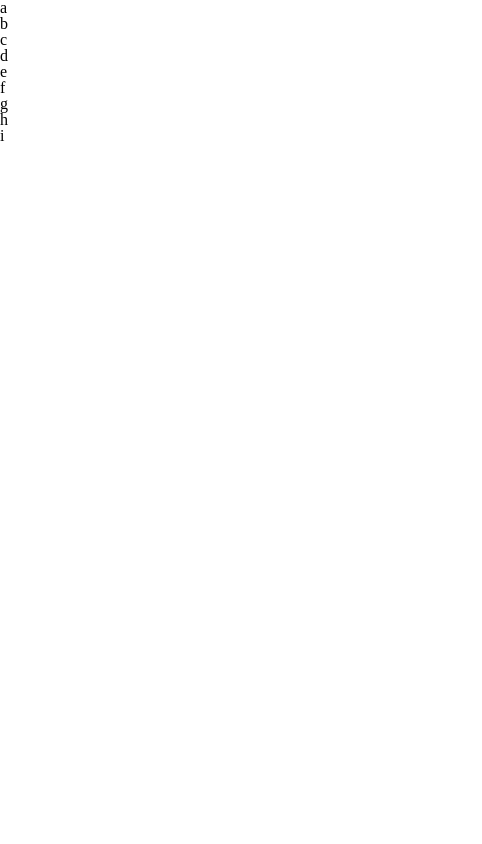
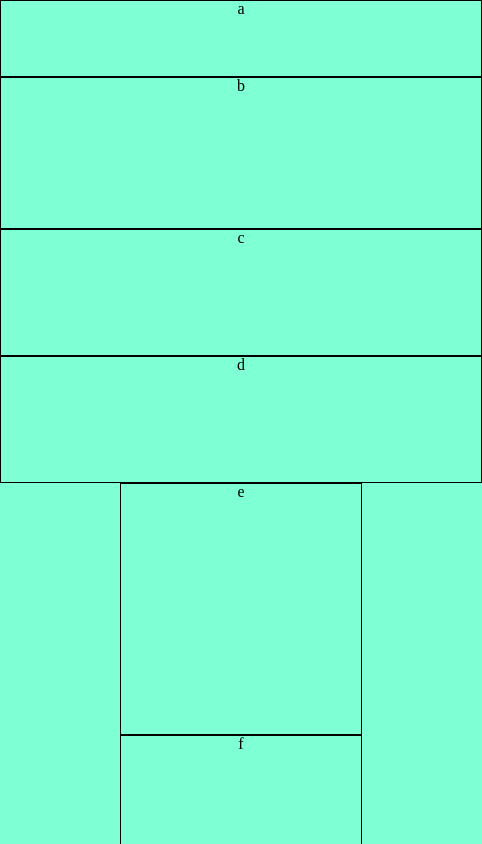
Before and after one commit to jordan-fox/301-lab-01, a plain HTML site: page index.html in a window 390 px wide. Shown: the top 844 px of the page, 482 px wide, since content can reach past the window. Drawn offline with Linux system fonts and the light colour scheme.

Commit message:
added some css elements to mobile

```diff
--- a/css/base.css
+++ b/css/base.css
@@ -0,0 +1,90 @@
+/* desktop */
+
+body {
+    text-align: center;
+}
+
+main {
+    display: inline-block;
+    max-width: 960px;
+    background-color: brown;
+}
+
+
+
+#top {
+
+}
+
+#sideLeft {
+
+}
+
+#mid {
+
+}
+
+#square {
+
+}
+
+#bottom {
+
+}
+
+
+
+
+
+
+
+
+
+
+
+
+/* mobile */
+
+@media (max-width: 768px) {
+
+
+    main {
+        background-color: aquamarine;
+    }
+
+    #top {
+        border: black solid 1px;
+        height: 75px;
+        width: 480px;
+        display: inline-block;
+    }
+
+    #sideLeft {
+        border: black solid 1px;
+        height: 150px;
+        width: 480px;
+        display: inline-block;
+    }
+
+    #mid>p {
+        border: black solid 1px;
+        height: 125px;
+        width: 480px;
+        display: inline-block;
+    }
+
+    #square>p {
+        border: black solid 1px;
+        height: 250px;
+        width: 240px;
+        display: inline-block;
+    }
+
+    #bottom {
+        border: black solid 1px;
+        height: 80px;
+        width: 480px;
+        display: inline-block;
+    }
+
+}
--- a/index.html
+++ b/index.html
@@ -13,17 +13,17 @@
     <title>
     </title>
     <main>
-        <section>
+        <section id="top">
             <p>
                 a
             </p>
         </section>
-        <section>
+        <section id="sideLeft">
             <p>
                 b
             </p>
         </section>
-        <section>
+        <section id="mid">
             <p>
                 c
             </p>
@@ -31,7 +31,7 @@
                 d
             </p>
         </section>
-        <section>
+        <section id="square">
             <p>
                 e
             </p>
@@ -45,7 +45,7 @@
                 h
             </p>
         </section>
-        <section>
+        <section id="bottom">
             <p>
                 i
             </p>
```
